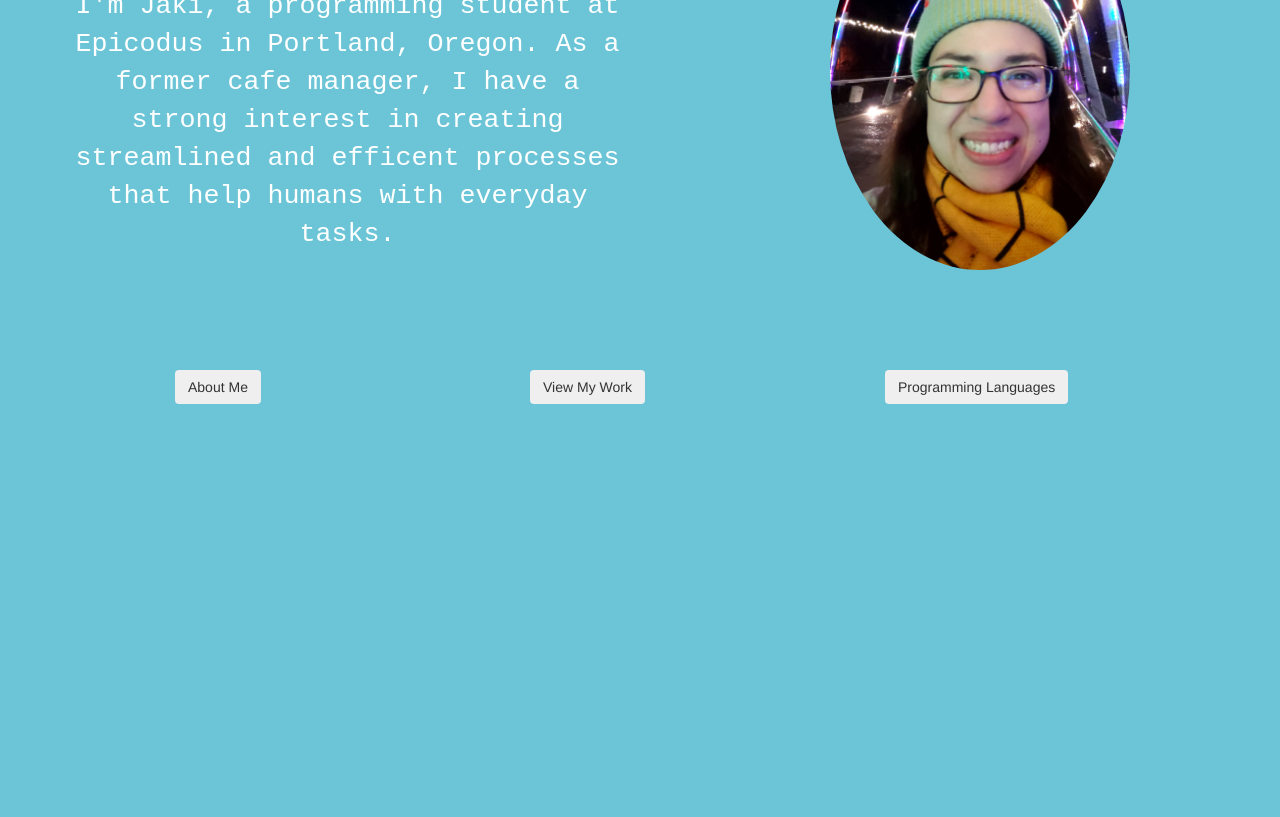
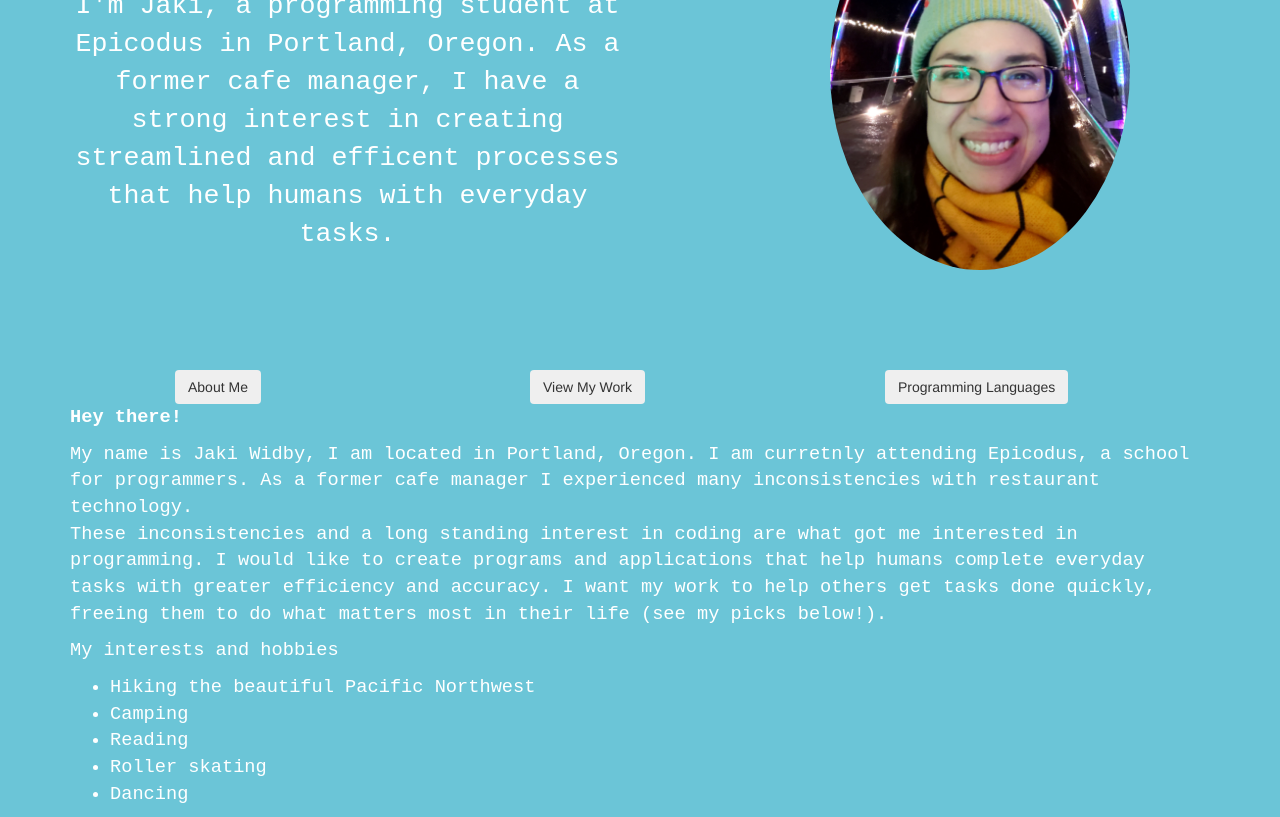
Before and after one commit to jaki-w/JW-portfolio2, a plain HTML site: page index.html in a window 1280 px wide. Shown: the part 190-1007 px from the top of the page. Before the commit the page ends 800 px from the top, so only its background shows below. Drawn offline with Linux system fonts and the light colour scheme.

Commit message:
add about me section and styling, add strong tag.

```diff
--- a/css/styles.css
+++ b/css/styles.css
@@ -35,3 +35,11 @@ h1 {
   margin-top:100px;
   margin-left: 90px;
 }
+
+.about-hidden {
+  text-align: left;
+  color: white;
+  font-family: monospace;
+  font-size: 14pt;
+  float: left;
+}
--- a/index.html
+++ b/index.html
@@ -33,6 +33,19 @@
         </div>
       </div><!--row-->
 
+      <div class="about-hidden">
+        <p><strong>Hey there!</strong></p>
+        <p>My name is Jaki Widby, I am located in Portland, Oregon. I am curretnly attending Epicodus, a school for programmers. As a former cafe manager I experienced many inconsistencies with restaurant technology.<br> These inconsistencies and a long standing interest in coding are what got me interested in programming. I would like to create programs and applications that help humans complete everyday tasks with greater efficiency and accuracy. I want my work to help others get tasks done quickly, freeing them to do what matters most in their life (see my picks below!).</p>
+        <p>My interests and hobbies</p>
+        <ul>
+          <li>Hiking the beautiful Pacific Northwest</li>
+          <li>Camping</li>
+          <li>Reading</li>
+          <li>Roller skating</li>
+          <li>Dancing</li>
+        </ul>
+      </div><!--about-hidden-->
+
 
     </div><!--container-->
   </body>
```
